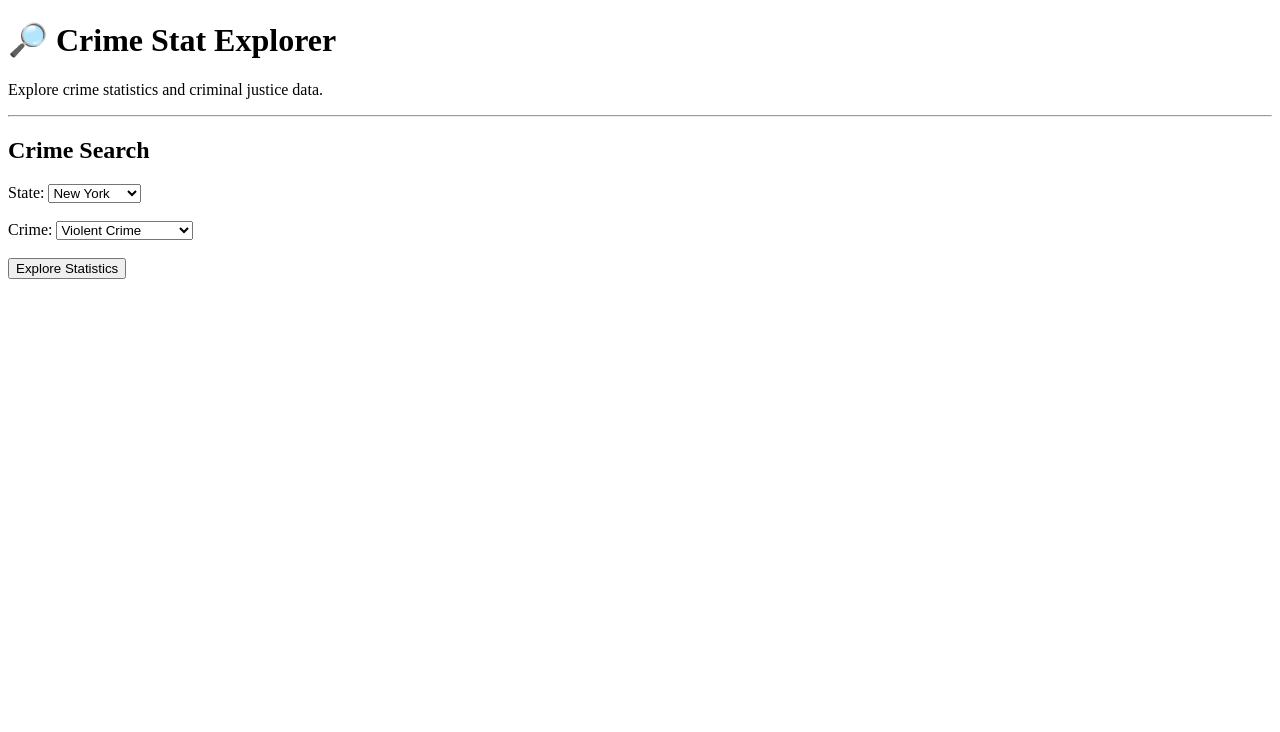
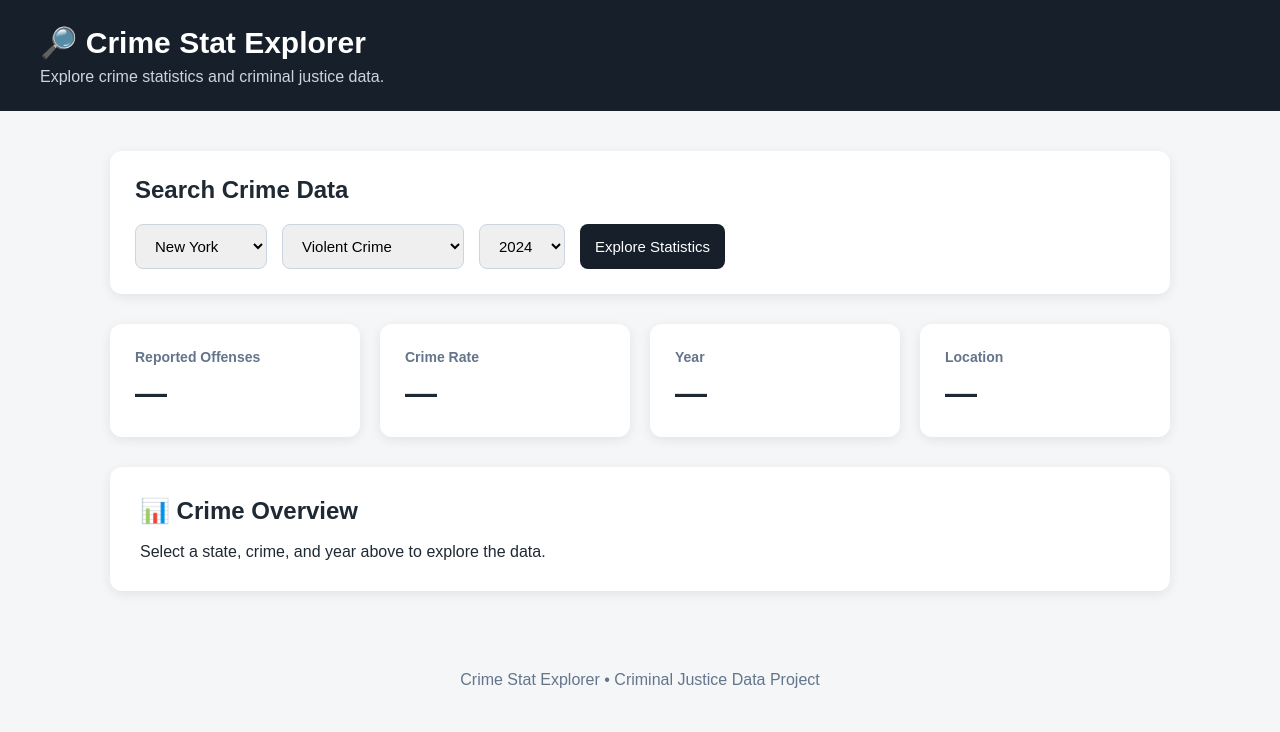
Before and after one commit to overturn21/crime-stat-exp, a plain HTML site: page index.html in a window 1280 px wide. Drawn offline with Linux system fonts and the light colour scheme.

Commit message:
Enhance Crime Stat Explorer layout and functionality

```diff
--- a/index.html
+++ b/index.html
@@ -3,20 +3,134 @@
 <head>
 <meta charset="UTF-8">
 <meta name="viewport" content="width=device-width, initial-scale=1.0">
+
 <title>Crime Stat Explorer</title>
+
+<style>
+* {
+box-sizing: border-box;
+margin: 0;
+padding: 0;
+}
+
+body {
+font-family: Arial, sans-serif;
+background: #f4f6f8;
+color: #1f2933;
+}
+
+header {
+background: #17202a;
+color: white;
+padding: 25px 40px;
+}
+
+header h1 {
+font-size: 30px;
+}
+
+header p {
+margin-top: 8px;
+color: #cbd5e1;
+}
+
+.container {
+max-width: 1100px;
+margin: 40px auto;
+padding: 0 20px;
+}
+
+.search-box {
+background: white;
+padding: 25px;
+border-radius: 12px;
+box-shadow: 0 3px 12px rgba(0,0,0,0.08);
+}
+
+.search-box h2 {
+margin-bottom: 20px;
+}
+
+.controls {
+display: flex;
+gap: 15px;
+flex-wrap: wrap;
+}
+
+select, button {
+padding: 12px 15px;
+border-radius: 8px;
+border: 1px solid #cbd5e1;
+font-size: 15px;
+}
+
+button {
+background: #17202a;
+color: white;
+cursor: pointer;
+border: none;
+}
+
+button:hover {
+background: #2c3e50;
+}
+
+.stats {
+display: grid;
+grid-template-columns: repeat(auto-fit, minmax(220px, 1fr));
+gap: 20px;
+margin-top: 30px;
+}
+
+.card {
+background: white;
+padding: 25px;
+border-radius: 12px;
+box-shadow: 0 3px 12px rgba(0,0,0,0.08);
+}
+
+.card h3 {
+color: #64748b;
+font-size: 14px;
+margin-bottom: 10px;
+}
+
+.number {
+font-size: 32px;
+font-weight: bold;
+}
+
+.dashboard {
+margin-top: 30px;
+background: white;
+padding: 30px;
+border-radius: 12px;
+box-shadow: 0 3px 12px rgba(0,0,0,0.08);
+}
+
+footer {
+text-align: center;
+padding: 40px;
+color: #64748b;
+}
+</style>
 </head>
 
 <body>
 
+<header>
 <h1>🔎 Crime Stat Explorer</h1>
+<p>Explore crime statistics and criminal justice data.</p>
+</header>
 
-<p>Explore crime statistics and criminal justice data.</p>
+<div class="container">
 
-<hr>
+<div class="search-box">
 
-<h2>Crime Search</h2>
+<h2>Search Crime Data</h2>
 
-<label for="state">State:</label>
+<div class="controls">
+
 <select id="state">
 <option>New York</option>
 <option>New Jersey</option>
@@ -26,9 +140,6 @@
 <option>Florida</option>
 </select>
 
-<br><br>
-
-<label for="crime">Crime:</label>
 <select id="crime">
 <option>Violent Crime</option>
 <option>Property Crime</option>
@@ -38,9 +149,81 @@
 <option>Larceny</option>
 </select>
 
-<br><br>
+<select id="year">
+<option>2024</option>
+<option>2023</option>
+<option>2022</option>
+<option>2021</option>
+<option>2020</option>
+</select>
 
-<button>Explore Statistics</button>
+<button onclick="exploreData()">Explore Statistics</button>
+
+</div>
+
+</div>
+
+<div class="stats">
+
+<div class="card">
+<h3>Reported Offenses</h3>
+<div class="number" id="offenses">—</div>
+</div>
+
+<div class="card">
+<h3>Crime Rate</h3>
+<div class="number" id="rate">—</div>
+</div>
+
+<div class="card">
+<h3>Year</h3>
+<div class="number" id="selectedYear">—</div>
+</div>
+
+<div class="card">
+<h3>Location</h3>
+<div class="number" id="selectedState">—</div>
+</div>
+
+</div>
+
+<div class="dashboard">
+
+<h2>📊 Crime Overview</h2>
+
+<br>
+
+<p id="message">
+Select a state, crime, and year above to explore the data.
+</p>
+
+</div>
+
+</div>
+
+<footer>
+Crime Stat Explorer • Criminal Justice Data Project
+</footer>
+
+<script>
+
+function exploreData() {
+
+const state = document.getElementById("state").value;
+const crime = document.getElementById("crime").value;
+const year = document.getElementById("year").value;
+
+document.getElementById("selectedState").textContent = state;
+document.getElementById("selectedYear").textContent = year;
+
+document.getElementById("offenses").textContent = "Coming soon";
+document.getElementById("rate").textContent = "Coming soon";
+
+document.getElementById("message").textContent =
+`You selected ${crime} in ${state} for ${year}. Real crime statistics will be added next!`;
+}
+
+</script>
 
 </body>
 </html>
```
